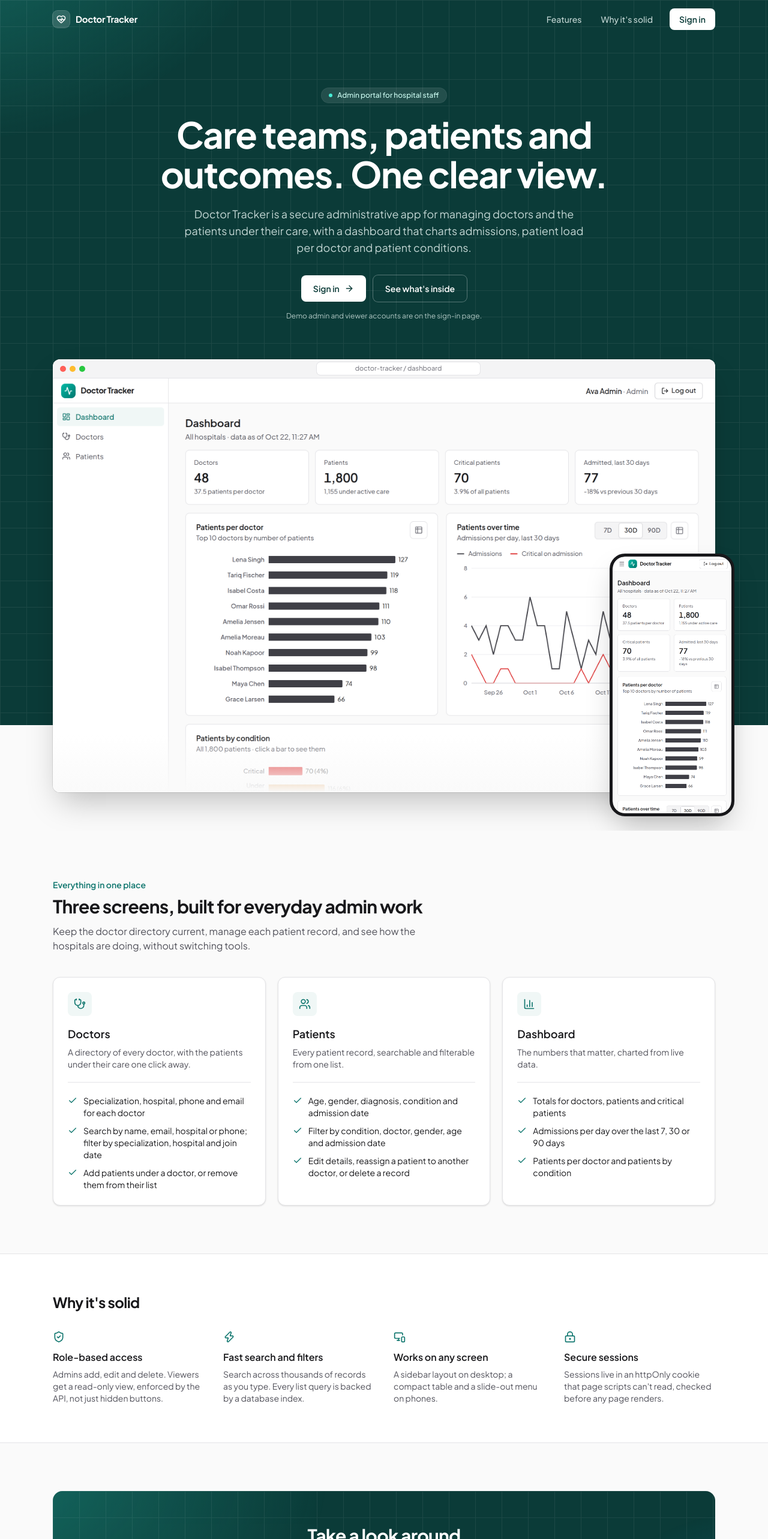
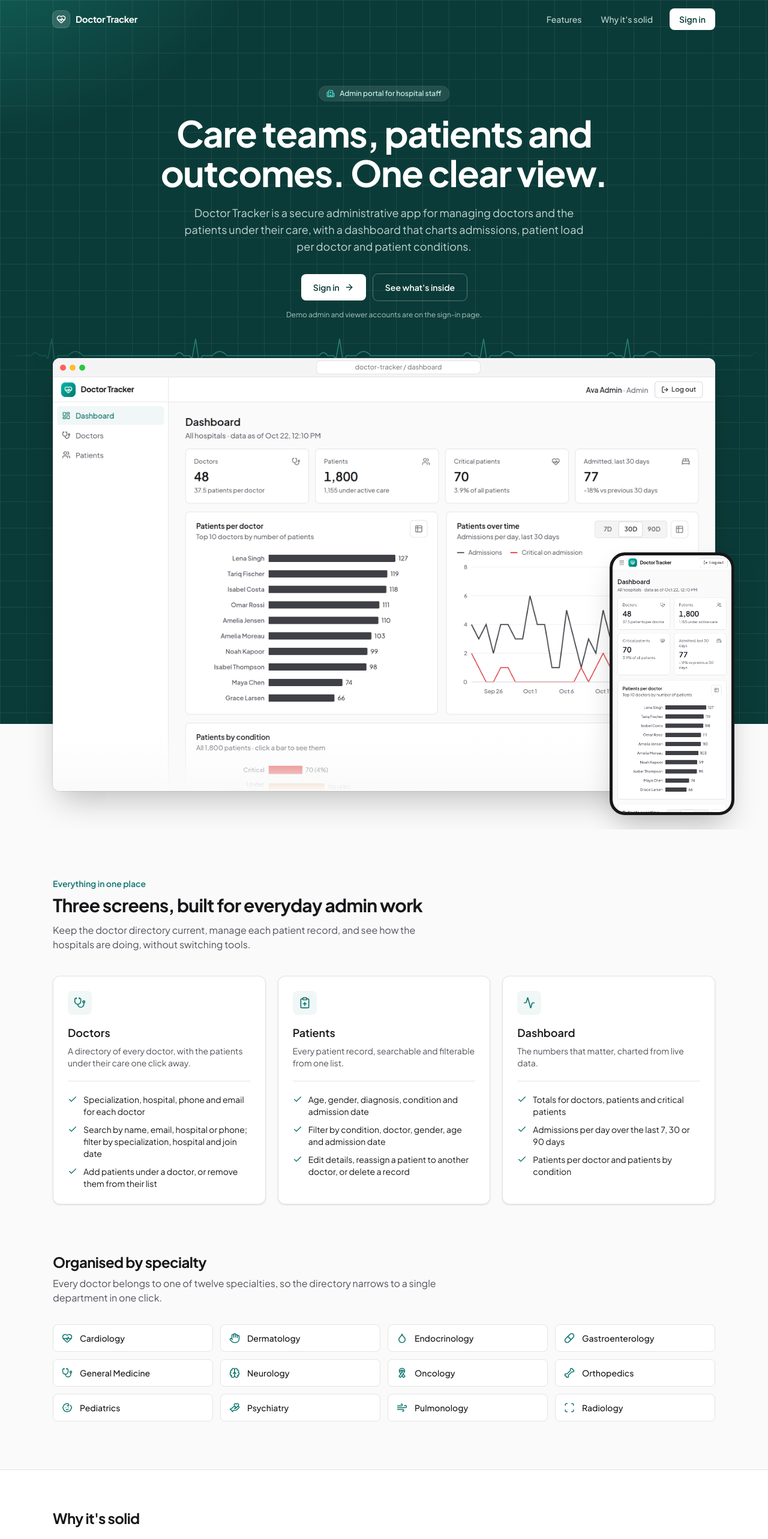
Before and after one commit to cenedyportfolio-byte/doctor-tracker, a Next.js app in the folder frontend/: page / in a window 1280 px wide. Shown: the top 2566 px of the page at 60% size. Built offline with nearby package versions, Linux system fonts and the light colour scheme.

Commit message:
Landing page: medical icons, ECG trace and a specialties section
Adds a strip of the twelve specialties from the data, each with a line
icon, and refreshes the product screenshots.

```diff
--- a/frontend/src/app/page.tsx
+++ b/frontend/src/app/page.tsx
@@ -1,12 +1,13 @@
 import {
+  Activity,
   ArrowRight,
-  BarChart3,
   Check,
+  ClipboardPlus,
+  Hospital,
   LockKeyhole,
   MonitorSmartphone,
-  ShieldCheck,
+  ShieldPlus,
   Stethoscope,
-  Users,
   Zap,
 } from "lucide-react";
 import type { Metadata } from "next";
@@ -15,7 +16,10 @@ import Link from "next/link";
 import dashboardShot from "@/assets/landing-dashboard.png";
 import mobileShot from "@/assets/landing-mobile.png";
 import { BrandBackdrop } from "@/components/layout/brand-backdrop";
+import { EcgTrace } from "@/components/layout/ecg-trace";
 import { Logo } from "@/components/layout/logo";
+import { SPECIALIZATIONS } from "@/lib/constants";
+import { SPECIALIZATION_ICONS } from "@/lib/specialization-icons";
 import { cn } from "@/lib/utils";
 
 export const metadata: Metadata = {
@@ -36,7 +40,7 @@ const SCREENS = [
     ],
   },
   {
-    icon: Users,
+    icon: ClipboardPlus,
     title: "Patients",
     text: "Every patient record, searchable and filterable from one list.",
     items: [
@@ -46,7 +50,7 @@ const SCREENS = [
     ],
   },
   {
-    icon: BarChart3,
+    icon: Activity,
     title: "Dashboard",
     text: "The numbers that matter, charted from live data.",
     items: [
@@ -59,7 +63,7 @@ const SCREENS = [
 
 const HIGHLIGHTS = [
   {
-    icon: ShieldCheck,
+    icon: ShieldPlus,
     title: "Role-based access",
     text: "Admins add, edit and delete. Viewers get a read-only view, enforced by the API, not just hidden buttons.",
   },
@@ -123,7 +127,7 @@ export default function LandingPage() {
 
           <div className="relative mx-auto max-w-6xl px-4 pt-12 pb-14 text-center sm:px-6 sm:pt-20 sm:pb-16">
             <p className="inline-flex items-center gap-2 rounded-full bg-white/10 px-3 py-1 text-xs font-medium text-teal-100 ring-1 ring-white/15">
-              <span className="size-1.5 rounded-full bg-teal-300" aria-hidden="true" />
+              <Hospital className="size-3.5 text-teal-300" aria-hidden="true" />
               Admin portal for hospital staff
             </p>
             <h1 className="mx-auto mt-5 max-w-3xl text-4xl leading-[1.1] font-bold tracking-tight text-balance sm:text-6xl">
@@ -144,6 +148,8 @@ export default function LandingPage() {
             </div>
             <p className="mt-4 text-xs text-teal-50/70">Demo admin and viewer accounts are on the sign-in page.</p>
           </div>
+
+          <EcgTrace id="hero-ecg" className="relative -mt-10 -mb-6 text-teal-300/40" />
 
           {/* Product preview: the desktop dashboard with a phone beside it; phones see the phone view only. */}
           <div className="relative mx-auto max-w-6xl px-4 pb-10 sm:px-6 md:pb-16">
@@ -212,6 +218,30 @@ export default function LandingPage() {
           </div>
         </section>
 
+        <section aria-labelledby="specialties-heading" className="mx-auto max-w-6xl px-4 pb-20 sm:px-6">
+          <h2 id="specialties-heading" className="text-2xl font-bold tracking-tight text-foreground">
+            Organised by specialty
+          </h2>
+          <p className="mt-2 max-w-2xl text-base text-muted">
+            Every doctor belongs to one of twelve specialties, so the directory narrows to a single department in one
+            click.
+          </p>
+          <ul className="mt-8 grid grid-cols-2 gap-3 sm:grid-cols-3 lg:grid-cols-4">
+            {SPECIALIZATIONS.map((name) => {
+              const Icon = SPECIALIZATION_ICONS[name];
+              return (
+                <li
+                  key={name}
+                  className="flex items-center gap-3 rounded-lg border border-border bg-surface px-3.5 py-3 text-sm font-medium text-foreground"
+                >
+                  <Icon className="size-[18px] shrink-0 text-primary" aria-hidden="true" />
+                  {name}
+                </li>
+              );
+            })}
+          </ul>
+        </section>
+
         <section id="highlights" className="scroll-mt-6 border-y border-border bg-surface">
           <div className="mx-auto max-w-6xl px-4 py-16 sm:px-6">
             <h2 className="text-2xl font-bold tracking-tight text-foreground">Why it&apos;s solid</h2>
@@ -230,6 +260,7 @@ export default function LandingPage() {
         <section className="mx-auto max-w-6xl px-4 py-20 sm:px-6">
           <div className="relative overflow-hidden rounded-2xl bg-brand-ink px-6 py-14 text-center text-white sm:px-12">
             <BrandBackdrop />
+            <EcgTrace id="cta-ecg" className="absolute inset-x-0 bottom-3 text-teal-300/30" />
             <h2 className="relative text-2xl font-bold tracking-tight sm:text-3xl">Take a look around</h2>
             <p className="relative mx-auto mt-3 max-w-xl text-teal-50/80">
               Sign in with the demo admin account for full access, or the viewer account to see the read-only
--- /dev/null
+++ b/frontend/src/lib/specialization-icons.ts
@@ -0,0 +1,32 @@
+import {
+  Baby,
+  Bone,
+  Brain,
+  Droplet,
+  Hand,
+  HandHeart,
+  HeartPulse,
+  Pill,
+  Ribbon,
+  Scan,
+  Stethoscope,
+  Wind,
+  type LucideIcon,
+} from "lucide-react";
+import type { Specialization } from "./constants";
+
+/** One line icon per specialization, shown wherever a doctor's department gets an icon. */
+export const SPECIALIZATION_ICONS: Record<Specialization, LucideIcon> = {
+  Cardiology: HeartPulse,
+  Dermatology: Hand,
+  Endocrinology: Droplet,
+  Gastroenterology: Pill,
+  "General Medicine": Stethoscope,
+  Neurology: Brain,
+  Oncology: Ribbon,
+  Orthopedics: Bone,
+  Pediatrics: Baby,
+  Psychiatry: HandHeart,
+  Pulmonology: Wind,
+  Radiology: Scan,
+};
```
Also changed, not shown: frontend/src/assets/landing-dashboard.png, frontend/src/assets/landing-mobile.png.
